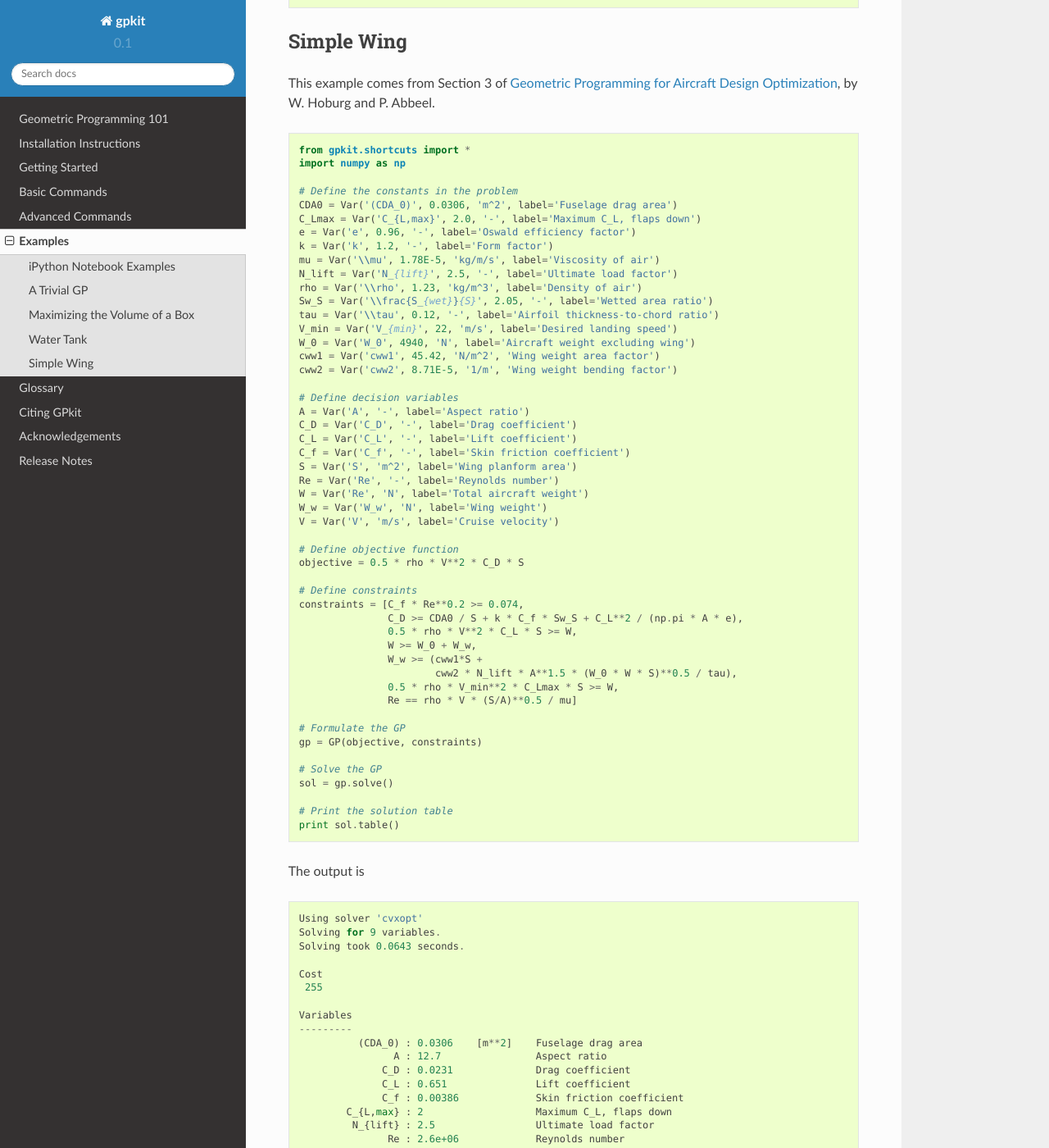
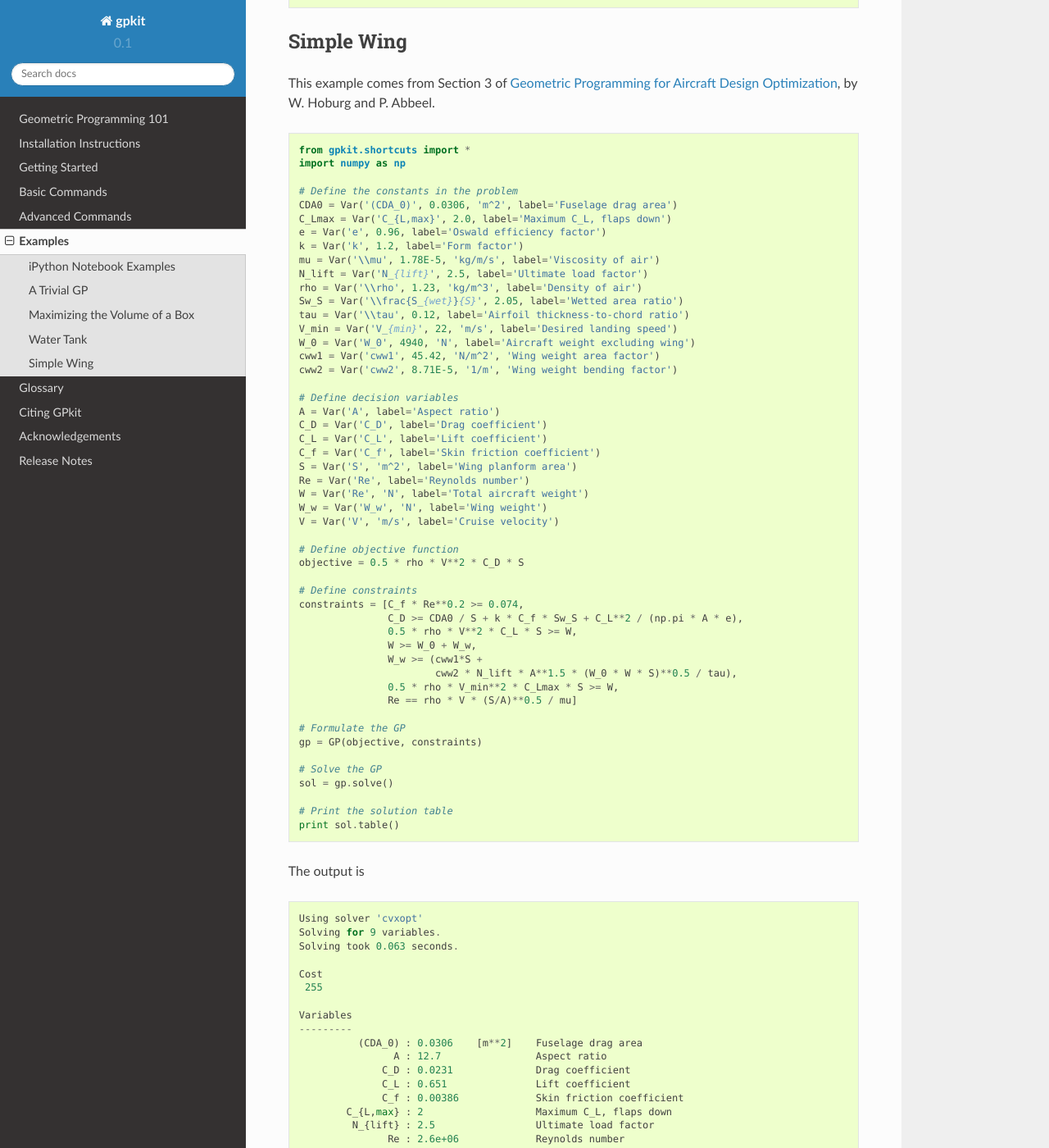
Before and after one commit to convexengineering/gpkit, a Sphinx documentation site: the page built from docs/source/examples.rst, in a window 1280 px wide and 1400 px high, scrolled down 2858 px. Shown: the whole window at 82% size. Built offline with Sphinx 7.4.7 and the Read the Docs theme 2.0.0, drawn with Linux system fonts in a browser that asks for light colours.

Commit message:
no need to specify dimensionless units

```diff
--- a/docs/source/examples/simple_wing.py
+++ b/docs/source/examples/simple_wing.py
@@ -3,26 +3,26 @@ import numpy as np
 
 # Define the constants in the problem
 CDA0 = Var('(CDA_0)', 0.0306, 'm^2', label='Fuselage drag area')
-C_Lmax = Var('C_{L,max}', 2.0, '-', label='Maximum C_L, flaps down')
-e = Var('e', 0.96, '-', label='Oswald efficiency factor')
-k = Var('k', 1.2, '-', label='Form factor')
+C_Lmax = Var('C_{L,max}', 2.0, label='Maximum C_L, flaps down')
+e = Var('e', 0.96, label='Oswald efficiency factor')
+k = Var('k', 1.2, label='Form factor')
 mu = Var('\\mu', 1.78E-5, 'kg/m/s', label='Viscosity of air')
-N_lift = Var('N_{lift}', 2.5, '-', label='Ultimate load factor')
+N_lift = Var('N_{lift}', 2.5, label='Ultimate load factor')
 rho = Var('\\rho', 1.23, 'kg/m^3', label='Density of air')
-Sw_S = Var('\\frac{S_{wet}}{S}', 2.05, '-', label='Wetted area ratio')
-tau = Var('\\tau', 0.12, '-', label='Airfoil thickness-to-chord ratio')
+Sw_S = Var('\\frac{S_{wet}}{S}', 2.05, label='Wetted area ratio')
+tau = Var('\\tau', 0.12, label='Airfoil thickness-to-chord ratio')
 V_min = Var('V_{min}', 22, 'm/s', label='Desired landing speed')
 W_0 = Var('W_0', 4940, 'N', label='Aircraft weight excluding wing')
 cww1 = Var('cww1', 45.42, 'N/m^2', 'Wing weight area factor')
 cww2 = Var('cww2', 8.71E-5, '1/m', 'Wing weight bending factor')
 
 # Define decision variables
-A = Var('A', '-', label='Aspect ratio')
-C_D = Var('C_D', '-', label='Drag coefficient')
-C_L = Var('C_L', '-', label='Lift coefficient')
-C_f = Var('C_f', '-', label='Skin friction coefficient')
+A = Var('A', label='Aspect ratio')
+C_D = Var('C_D', label='Drag coefficient')
+C_L = Var('C_L', label='Lift coefficient')
+C_f = Var('C_f', label='Skin friction coefficient')
 S = Var('S', 'm^2', label='Wing planform area')
-Re = Var('Re', '-', label='Reynolds number')
+Re = Var('Re', label='Reynolds number')
 W = Var('Re', 'N', label='Total aircraft weight')
 W_w = Var('W_w', 'N', label='Wing weight')
 V = Var('V', 'm/s', label='Cruise velocity')
--- a/docs/source/examples/simple_wing_output.txt
+++ b/docs/source/examples/simple_wing_output.txt
@@ -1,6 +1,6 @@
 Using solver 'cvxopt'
 Solving for 9 variables.
-Solving took 0.0643 seconds.
+Solving took 0.063 seconds.
 
 Cost
  255
```
